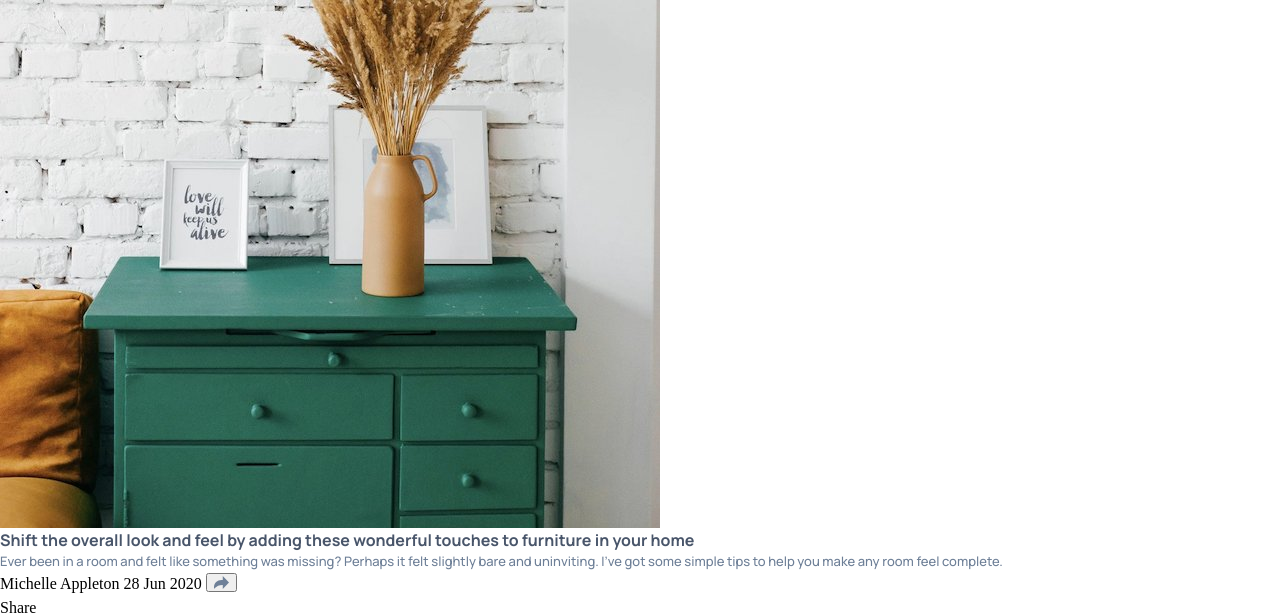
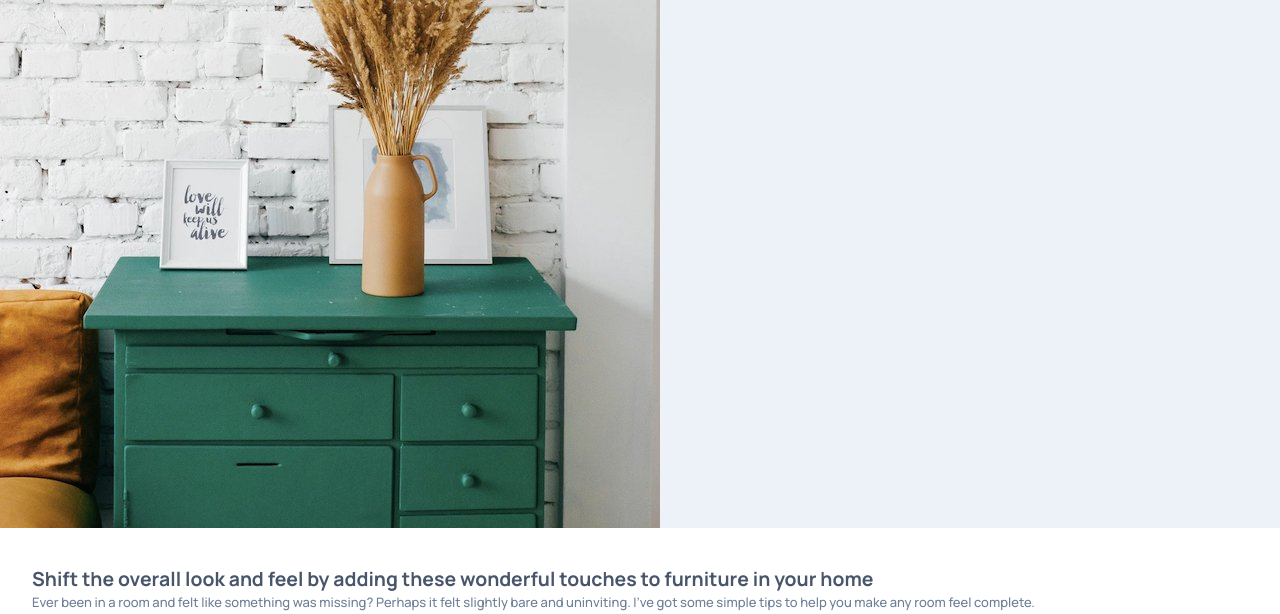
Before and after one commit to law973/article-preview-component, a website: page index.html in a window 1280 px wide. Shown: the top 614 px of the page. Drawn offline with nearby package versions, Linux system fonts and the light colour scheme; files that its build step writes are made by us from their sources.

Commit message:
added styling for all text

```diff
--- a/index.html
+++ b/index.html
@@ -28,8 +28,8 @@
         </p>
 
         <div class="card__author_container">
-          <span>Michelle Appleton</span>
-          <span>28 Jun 2020</span>
+          <span class="card__author_name">Michelle Appleton</span>
+          <span class="card__publish_date">28 Jun 2020</span>
 
           <button id="share_button" type="button">
             <img src="./images/icon-share.svg" alt="">
@@ -37,7 +37,7 @@
         </div>
 
         <div>
-          <span>Share</span>
+          <span class="card__share_text">Share</span>
           <img src="./images/icon-facebook.svg" alt="">
           <img src="./images/icon-twitter.svg" alt="">
           <img src="./images/icon-pinterest.svg" alt="">
--- a/scss/_attribution.scss
+++ b/scss/_attribution.scss
@@ -3,6 +3,6 @@
     text-align: center;
 
     a {
-        color: var(--attribution-blue);
+        color: var(--dusky-blue);
     }
 }
--- a/scss/_card.scss
+++ b/scss/_card.scss
@@ -1,16 +1,34 @@
 .card {
+    display: grid;
 
     &__text_container {
         background-color: var(--white);
+        padding: 36px 32px 20px;
     }
 
     &__heading {
-        color: var(--very-dark-grayish-blue);
-        font: 700 1rem/1.5 Manrope, sans-serif;
+        color: var(--mulled-wine);
+        font: 700 clamp(1rem, 0.912rem + 0.376vw, 1.25rem)/1.5 Manrope, sans-serif;
     }
 
     &__description {
-        color: var(--desaturated-dark-blue);
+        color: var(--slate-grey);
         font: 500 0.813rem/1.5 Manrope, sans-serif;
     }
+
+    &__author_name {
+        color: var(--mulled-wine);
+        font: 700 0.813rem/1.5 Manrope, sans-serif;
+    }
+
+    &__publish_date {
+        color: var(--rock-blue);
+        font: 500 0.813rem/1.5 Manrope, sans-serif;
+    }
+
+    &__share_text {
+        color: var(--rock-blue);
+        font: 500 0.813rem/1.5 Manrope, sans-serif;
+        letter-spacing: 0.417em;
+    }
 }
--- a/scss/_reset.scss
+++ b/scss/_reset.scss
@@ -7,6 +7,7 @@
 }
 
 body {
+    background-color: var(--porcelain);
     line-height: 1.5;
     text-size-adjust: 100%;
     -moz-text-size-adjust: 100%;
--- a/scss/_variables.scss
+++ b/scss/_variables.scss
@@ -1,8 +1,8 @@
 :root {
-    --attribution-blue: #3e52a3;
-    --desaturated-dark-blue: #6d7f97;
-    --grayish-blue: #9eafc2;
-    --light-grayish-blue: #ecf2f8;
-    --very-dark-grayish-blue: #48556a;
+    --dusky-blue: #3e52a3;
+    --mulled-wine: #48556a;
+    --porcelain: #ecf2f8;
+    --rock-blue: #9eafc2;
+    --slate-grey: #6d7f97;
     --white: #ffffff;
 }
```
